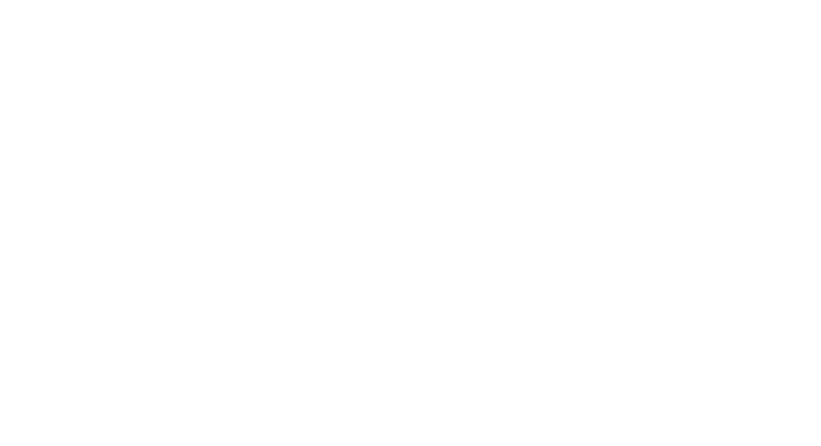
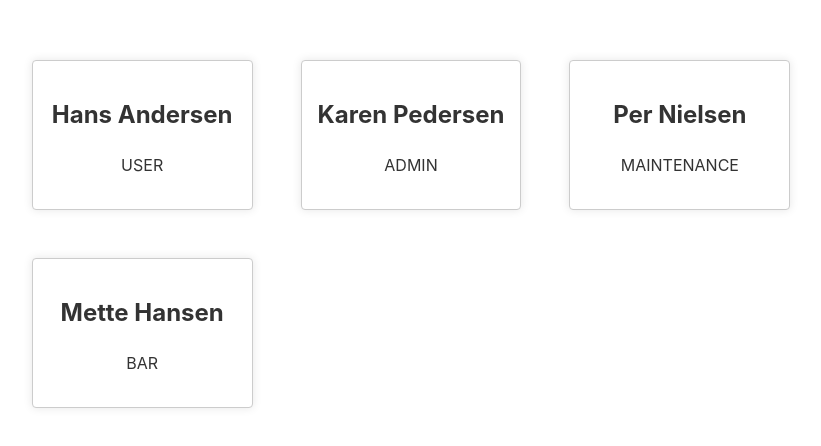
Before and after one commit to Big-XP-Bowl/bxb-frontend, a React (Vite) app: page / in a window 1280 px wide. Before the commit this address had no page. Shown: the part 166-612 px from the top of the page, without its empty margins (229-1050 px from the left). Built offline with nearby package versions, Linux system fonts and the light colour scheme; data requests are answered from the project's data file.

Commit message:
home test
home test

```diff
--- a/package.json
+++ b/package.json
@@ -10,9 +10,11 @@
     "preview": "vite preview"
   },
   "dependencies": {
+    "json-server": "^1.0.0-beta.0",
     "react": "^18.2.0",
     "react-dom": "^18.2.0",
-    "react-router-dom": "^6.23.1"
+    "react-router-dom": "^6.23.1",
+    "styled-components": "^6.1.11"
   },
   "devDependencies": {
     "@types/react": "^18.2.66",
--- a/src/App.tsx
+++ b/src/App.tsx
@@ -1,4 +1,5 @@
 import './App.css'
+import Home from './components/Home';
 import Login from './security/Login';
 import { Route, Routes } from 'react-router-dom'
 
@@ -8,6 +9,7 @@
   return (
     <>
     <Routes>
+      <Route path="/" element={<Home />} />
       <Route path="/login" element={<Login />} />
     </Routes>
     </>
--- /dev/null
+++ b/src/components/Home.tsx
@@ -0,0 +1,47 @@
+import { Card1 } from '../styles/Cards';
+import { Grid1, Grid2 } from '../styles/Grids';
+import { useEffect, useState } from 'react';
+
+type Employee = {
+  ID: number;
+  empType: "USER" | "ADMIN" | "MAINTENANCE" | "BAR"; // Define the possible values for empType
+  name: string;
+  initials: string;
+  shifts: string[];
+};
+
+const Home = () => {
+  const [employees, setEmployees] = useState<Employee[]>([]);
+
+  useEffect(() => {
+    fetch('http://localhost:3000/employees')
+      .then(response => response.json())
+      .then(data => {
+        // Update state with fetched data
+        setEmployees(data);
+      })
+      .catch(error => {
+        // Handle the error here
+        console.error('Error fetching employees:', error);
+      });
+  }, []);
+
+  return (
+    <>
+    <Grid2>
+      {employees.map((employee) => (
+        <Card1>
+        <div key={employee.ID}>
+          <h2>{employee.name}</h2>
+          <p>{employee.empType}</p>
+        </div>
+        </Card1>
+
+      ))}
+      </Grid2>
+    </>
+
+  );
+};
+
+export default Home;
--- /dev/null
+++ b/src/styles/Cards.ts
@@ -0,0 +1,13 @@
+import style from 'styled-components';
+
+const Card1 = style.div`
+  padding: 1rem;
+  margin: 1rem;
+  border: 1px solid #ccc;
+  border-radius: 4px;
+  box-shadow: 0 0 10px rgba(0, 0, 0, 0.1);
+  background-color: #fff;
+  color: #333;
+  `;
+
+export { Card1 };
--- /dev/null
+++ b/src/styles/Grids.ts
@@ -0,0 +1,53 @@
+import styled, { css }from 'styled-components';
+
+const sm = css`
+  max-width: 576px;
+
+  @media (min-width: 276px) {
+    grid-template-columns: repeat(1, 1fr);
+    max-width: 768px;
+  }
+`;
+
+const md = css`
+  @media (min-width: 768px) {
+    grid-template-columns: repeat(2, 1fr);
+    max-width: 992px;
+  }
+`;
+
+const lg = css`
+  @media (min-width: 992px) {
+    grid-template-columns: repeat(3, 1fr);
+    max-width: 1200px;
+  }
+`;
+
+const xl = css`
+  @media (min-width: 1200px) {
+    grid-template-columns: repeat(4, 1fr);
+    max-width: 1400px;
+  }
+`;
+
+const Grid1 = styled.div`
+  display: grid;
+  grid-template-columns: repeat(3, 1fr);
+  gap: 1rem;
+  ${sm}
+  ${md}
+  ${lg}
+  ${xl}
+`;
+
+const Grid2 = styled.div`
+  display: grid;
+  grid-template-columns: repeat(2, 1fr);
+  gap: 1rem;
+  ${sm}
+  ${md}
+  ${lg}
+`;
+
+
+export { Grid1, Grid2 };
```
Also changed, not shown: 1 other file (tests, documents, lock files or other folders).
